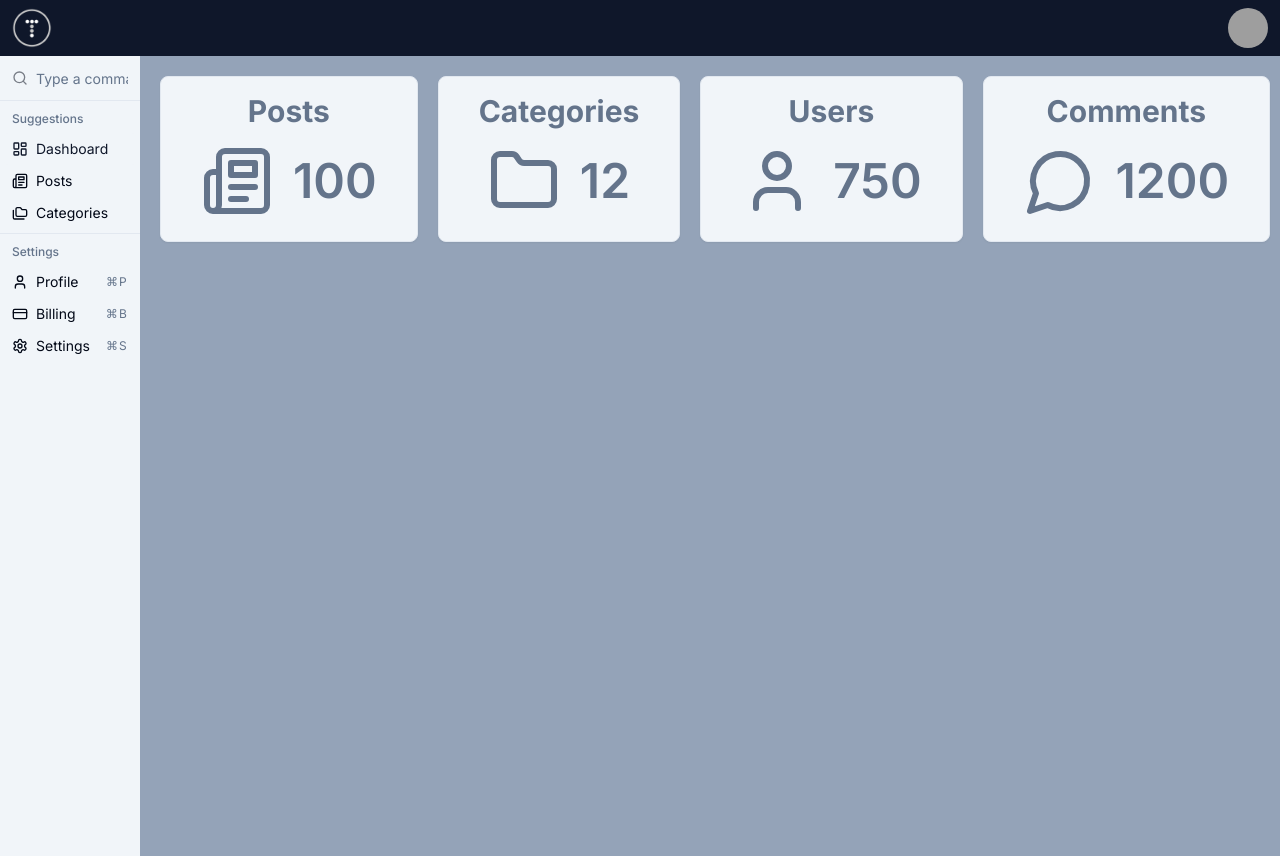
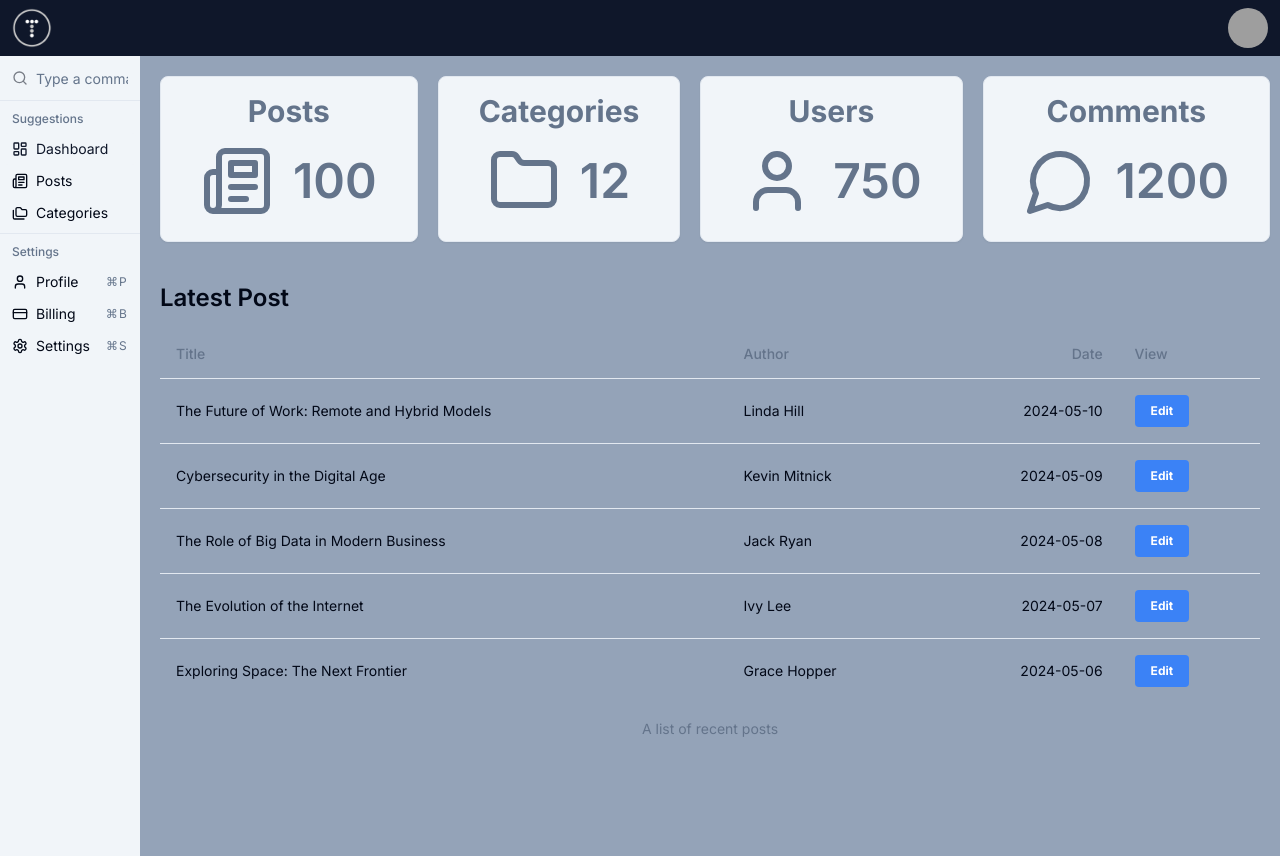
Before and after one commit to cykoravish/admin-dashboard-next, a Next.js app: page / in a window 1280 px wide. Built offline with nearby package versions, Linux system fonts and the light colour scheme; grey boxes are pictures that could not be loaded.

Commit message:
post table add

```diff
--- /dev/null
+++ b/data/posts.ts
@@ -0,0 +1,86 @@
+import { Post } from "../types/post";
+
+const posts: Post[] = [
+  {
+    id: "1",
+    title: "The Rise of Artificial Intelligence",
+    body: "Artificial Intelligence (AI) is revolutionizing various industries...",
+    author: "John Doe",
+    date: "2024-05-01",
+    comments: [{ id: "1", text: "Great introduction", username: "Jane" }],
+  },
+  {
+    id: "2",
+    title: "The Future of Renewable Energy",
+    body: "Renewable energy sources are becoming more viable...",
+    author: "Alice Smith",
+    date: "2024-05-02",
+    comments: [{ id: "2", text: "Very informative", username: "Bob" }],
+  },
+  {
+    id: "3",
+    title: "Blockchain Technology Explained",
+    body: "Blockchain technology underpins cryptocurrencies...",
+    author: "Charlie Brown",
+    date: "2024-05-03",
+    comments: [{ id: "3", text: "Clear explanation", username: "Dave" }],
+  },
+  {
+    id: "4",
+    title: "The Impact of Climate Change",
+    body: "Climate change is a pressing global issue...",
+    author: "Diana Prince",
+    date: "2024-05-04",
+    comments: [{ id: "4", text: "Eye-opening", username: "Eve" }],
+  },
+  {
+    id: "5",
+    title: "Advancements in Quantum Computing",
+    body: "Quantum computing is poised to revolutionize computing...",
+    author: "Ethan Hunt",
+    date: "2024-05-05",
+    comments: [{ id: "5", text: "Fascinating read", username: "Frank" }],
+  },
+  {
+    id: "6",
+    title: "Exploring Space: The Next Frontier",
+    body: "Space exploration has always captured the human imagination...",
+    author: "Grace Hopper",
+    date: "2024-05-06",
+    comments: [{ id: "6", text: "Inspiring", username: "Hank" }],
+  },
+  {
+    id: "7",
+    title: "The Evolution of the Internet",
+    body: "The internet has transformed the way we communicate...",
+    author: "Ivy Lee",
+    date: "2024-05-07",
+    comments: [{ id: "7", text: "Very detailed", username: "Ivan" }],
+  },
+  {
+    id: "8",
+    title: "The Role of Big Data in Modern Business",
+    body: "Big Data analytics are driving decisions in business...",
+    author: "Jack Ryan",
+    date: "2024-05-08",
+    comments: [{ id: "8", text: "Highly relevant", username: "Jill" }],
+  },
+  {
+    id: "9",
+    title: "Cybersecurity in the Digital Age",
+    body: "With the rise of digital technologies, cybersecurity has become crucial...",
+    author: "Kevin Mitnick",
+    date: "2024-05-09",
+    comments: [{ id: "9", text: "Must-read", username: "Karen" }],
+  },
+  {
+    id: "10",
+    title: "The Future of Work: Remote and Hybrid Models",
+    body: "The COVID-19 pandemic accelerated the shift to remote work...",
+    author: "Linda Hill",
+    date: "2024-05-10",
+    comments: [{ id: "10", text: "Well-explained", username: "Leo" }],
+  },
+];
+
+export default posts;
--- a/package.json
+++ b/package.json
@@ -20,6 +20,7 @@
     "next": "14.2.3",
     "react": "^18",
     "react-dom": "^18",
+    "recharts": "^2.12.7",
     "tailwind-merge": "^2.3.0",
     "tailwindcss-animate": "^1.0.7"
   },
--- a/src/app/page.tsx
+++ b/src/app/page.tsx
@@ -1,4 +1,5 @@
 import DashboardCard from "@/components/dashboard/DashboardCard";
+import PostTable from "@/components/posts/PostsTable";
 import { Folder, MessageCircle, Newspaper, User } from "lucide-react";
 
 export default function Home() {
@@ -26,6 +27,7 @@
           icon={<MessageCircle className="text-slate-500" size={72} />}
         />
       </div>
+      <PostTable title="Latest Post" limit={5} />
     </>
   );
 }
--- /dev/null
+++ b/src/components/posts/PostsTable.tsx
@@ -0,0 +1,69 @@
+import {
+  Table,
+  TableBody,
+  TableCell,
+  TableHead,
+  TableHeader,
+  TableRow,
+  TableCaption,
+} from "@/components/ui/table";
+import Link from "next/link";
+
+import { Post } from "../../../types/post";
+import posts from "../../../data/posts";
+
+interface PostsTableProps {
+  limit?: number;
+  title?: string;
+}
+
+const PostsTable = ({ limit, title }: PostsTableProps) => {
+  // Sort posts in dec order based on date
+  const sortedPosts: Post[] = [...posts].sort(
+    (a, b) => new Date(b.date).getTime() - new Date(a.date).getTime()
+  );
+
+  // Filter posts to limit
+  const filteredPosts = limit ? sortedPosts.slice(0, limit) : sortedPosts;
+
+  return (
+    <div className="mt-10">
+      <h3 className="text-2xl mb-4 font-semibold">{title ? title : "Posts"}</h3>
+      <Table>
+        <TableCaption>A list of recent posts</TableCaption>
+        <TableHeader>
+          <TableRow>
+            <TableHead>Title</TableHead>
+            <TableHead className="hidden md:table-cell">Author</TableHead>
+            <TableHead className="hidden md:table-cell text-right">
+              Date
+            </TableHead>
+            <TableHead>View</TableHead>
+          </TableRow>
+        </TableHeader>
+        <TableBody>
+          {filteredPosts.map((post) => (
+            <TableRow key={post.id}>
+              <TableCell>{post.title}</TableCell>
+              <TableCell className="hidden md:table-cell">
+                {post.author}
+              </TableCell>
+              <TableCell className="text-right hidden md:table-cell">
+                {post.date}
+              </TableCell>
+              <TableCell>
+                <Link href={`/posts/edit/${post.id}`}>
+                  <button className="bg-blue-500 hover:bg-blue-700 text-white font-bold py-2 px-4 rounded text-xs">
+                    Edit
+                  </button>
+                </Link>
+              </TableCell>
+            </TableRow>
+          ))}
+        </TableBody>
+      </Table>
+    </div>
+  );
+};
+
+export default PostsTable;
--- /dev/null
+++ b/src/components/ui/table.tsx
@@ -0,0 +1,117 @@
+import * as React from "react"
+
+import { cn } from "@/lib/utils"
+
+const Table = React.forwardRef<
+  HTMLTableElement,
+  React.HTMLAttributes<HTMLTableElement>
+>(({ className, ...props }, ref) => (
+  <div className="relative w-full overflow-auto">
+    <table
+      ref={ref}
+      className={cn("w-full caption-bottom text-sm", className)}
+      {...props}
+    />
+  </div>
+))
+Table.displayName = "Table"
+
+const TableHeader = React.forwardRef<
+  HTMLTableSectionElement,
+  React.HTMLAttributes<HTMLTableSectionElement>
+>(({ className, ...props }, ref) => (
+  <thead ref={ref} className={cn("[&_tr]:border-b", className)} {...props} />
+))
+TableHeader.displayName = "TableHeader"
+
+const TableBody = React.forwardRef<
+  HTMLTableSectionElement,
+  React.HTMLAttributes<HTMLTableSectionElement>
+>(({ className, ...props }, ref) => (
+  <tbody
+    ref={ref}
+    className={cn("[&_tr:last-child]:border-0", className)}
+    {...props}
+  />
+))
+TableBody.displayName = "TableBody"
+
+const TableFooter = React.forwardRef<
+  HTMLTableSectionElement,
+  React.HTMLAttributes<HTMLTableSectionElement>
+>(({ className, ...props }, ref) => (
+  <tfoot
+    ref={ref}
+    className={cn(
+      "border-t bg-muted/50 font-medium [&>tr]:last:border-b-0",
+      className
+    )}
+    {...props}
+  />
+))
+TableFooter.displayName = "TableFooter"
+
+const TableRow = React.forwardRef<
+  HTMLTableRowElement,
+  React.HTMLAttributes<HTMLTableRowElement>
+>(({ className, ...props }, ref) => (
+  <tr
+    ref={ref}
+    className={cn(
+      "border-b transition-colors hover:bg-muted/50 data-[state=selected]:bg-muted",
+      className
+    )}
+    {...props}
+  />
+))
+TableRow.displayName = "TableRow"
+
+const TableHead = React.forwardRef<
+  HTMLTableCellElement,
+  React.ThHTMLAttributes<HTMLTableCellElement>
+>(({ className, ...props }, ref) => (
+  <th
+    ref={ref}
+    className={cn(
+      "h-12 px-4 text-left align-middle font-medium text-muted-foreground [&:has([role=checkbox])]:pr-0",
+      className
+    )}
+    {...props}
+  />
+))
+TableHead.displayName = "TableHead"
+
+const TableCell = React.forwardRef<
+  HTMLTableCellElement,
+  React.TdHTMLAttributes<HTMLTableCellElement>
+>(({ className, ...props }, ref) => (
+  <td
+    ref={ref}
+    className={cn("p-4 align-middle [&:has([role=checkbox])]:pr-0", className)}
+    {...props}
+  />
+))
+TableCell.displayName = "TableCell"
+
+const TableCaption = React.forwardRef<
+  HTMLTableCaptionElement,
+  React.HTMLAttributes<HTMLTableCaptionElement>
+>(({ className, ...props }, ref) => (
+  <caption
+    ref={ref}
+    className={cn("mt-4 text-sm text-muted-foreground", className)}
+    {...props}
+  />
+))
+TableCaption.displayName = "TableCaption"
+
+export {
+  Table,
+  TableHeader,
+  TableBody,
+  TableFooter,
+  TableHead,
+  TableRow,
+  TableCell,
+  TableCaption,
+}
--- /dev/null
+++ b/types/post.ts
@@ -0,0 +1,14 @@
+export interface Post {
+  id: string;
+  title: string;
+  body: string;
+  author: string;
+  date: string;
+  comments: PostComment[];
+}
+
+export interface PostComment {
+  id: string;
+  text: string;
+  username: string;
+}
```
Also changed, not shown: 1 other file (tests, documents, lock files or other folders).
